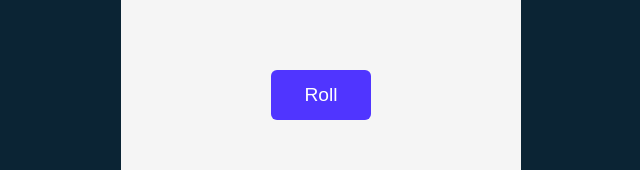
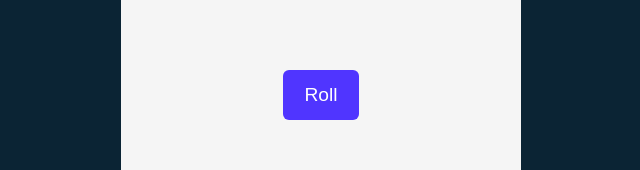
Before and after one commit to vikram1931/React-Apps, a React (Vite) app in the folder Tenzie-app/: page / in a window 1280 px wide. Shown: the part 403-573 px from the top of the page, without its empty margins (319-959 px from the left). Built offline with nearby package versions, Linux system fonts and the light colour scheme.

Commit message:
if gameWon change the button text to New Game from Roll

```diff
--- a/Tenzie-app/src/App.jsx
+++ b/Tenzie-app/src/App.jsx
@@ -13,7 +13,7 @@ function generateAllNewDice() {
 
 export default function App() {
   const [dice, setDice] = useState(generateAllNewDice());
-  console.log(nanoid);
+
   /* Another approach
 
     let newDice = []
@@ -49,19 +49,11 @@ export default function App() {
     );
   };
 
-  const gameWon = () => {
-    const allHeld = dice.every((obj) => obj.isHeld);
-    const allSameValue = dice.every((obj) => obj.value === dice[0].value);
+  const allHeld = dice.every((obj) => obj.isHeld);
+  const allSameValue = dice.every((obj) => obj.value === dice[0].value);
 
-    if (allHeld && allSameValue) {
-      console.log("GAME WON");
-    }
-    if (allHeld && !allSameValue) {
-      console.log("NO WIN....GAME OVER");
-    }
-  };
-
-  gameWon();
+  const gameWon = allHeld && allSameValue;
+  const gameOver = allHeld && !allSameValue;
 
   function hold(id) {
     setDice((oldDice) =>
@@ -75,7 +67,7 @@ export default function App() {
     <main>
       <div className="dice-container">{diceElements()}</div>
       <button className="roll-dice" type="button" onClick={rollDice}>
-        Roll
+        {gameWon || gameOver ? "New Game" : "Roll"}
       </button>
     </main>
   );
--- a/Tenzie-app/src/index.css
+++ b/Tenzie-app/src/index.css
@@ -55,7 +55,9 @@ button {
 
 button.roll-dice {
   height: 50px;
-  width: 100px;
+  white-space: nowrap;
+  width: auto;
+  padding: 6px 21px;
   border: none;
   border-radius: 6px;
   background-color: #5035ff;
```
